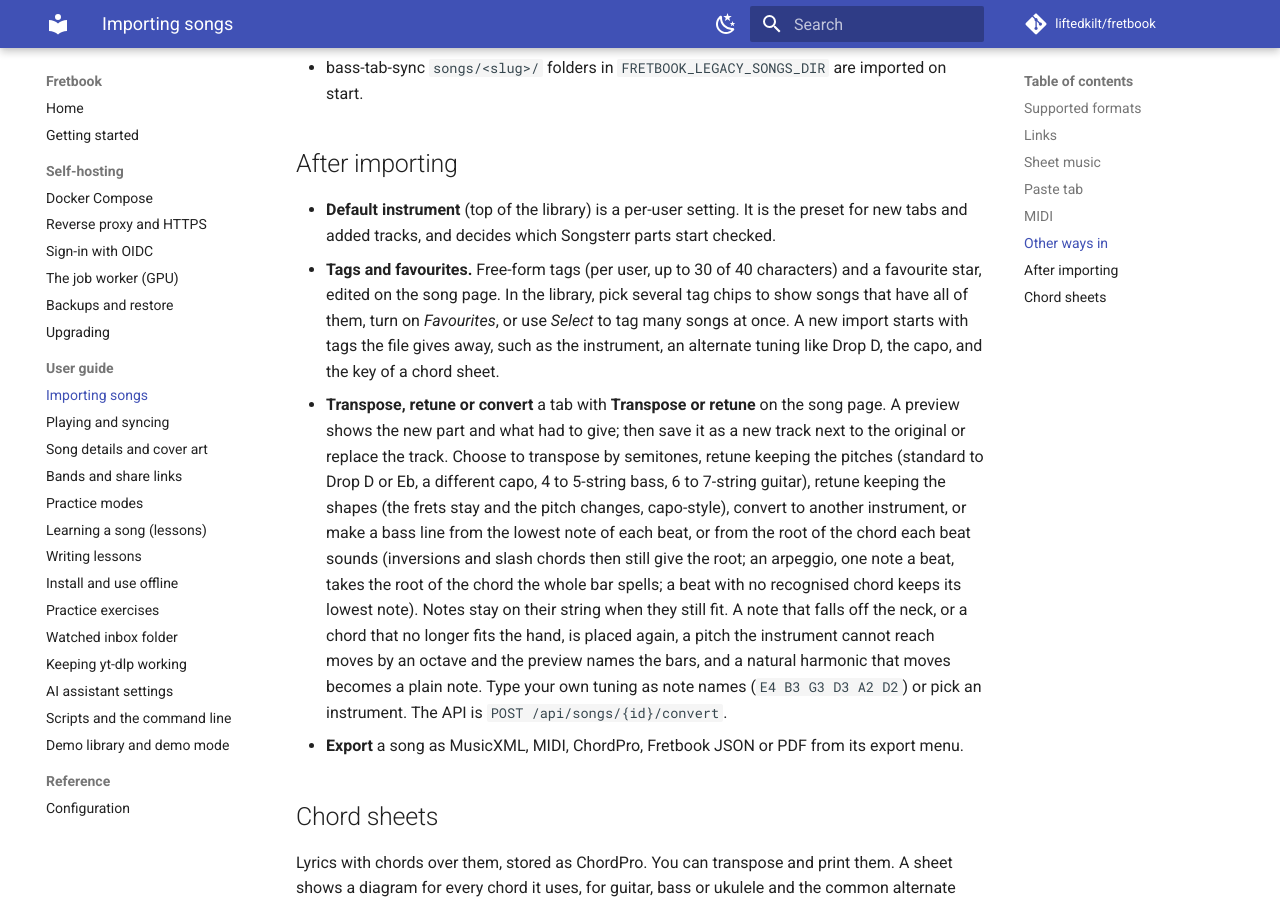
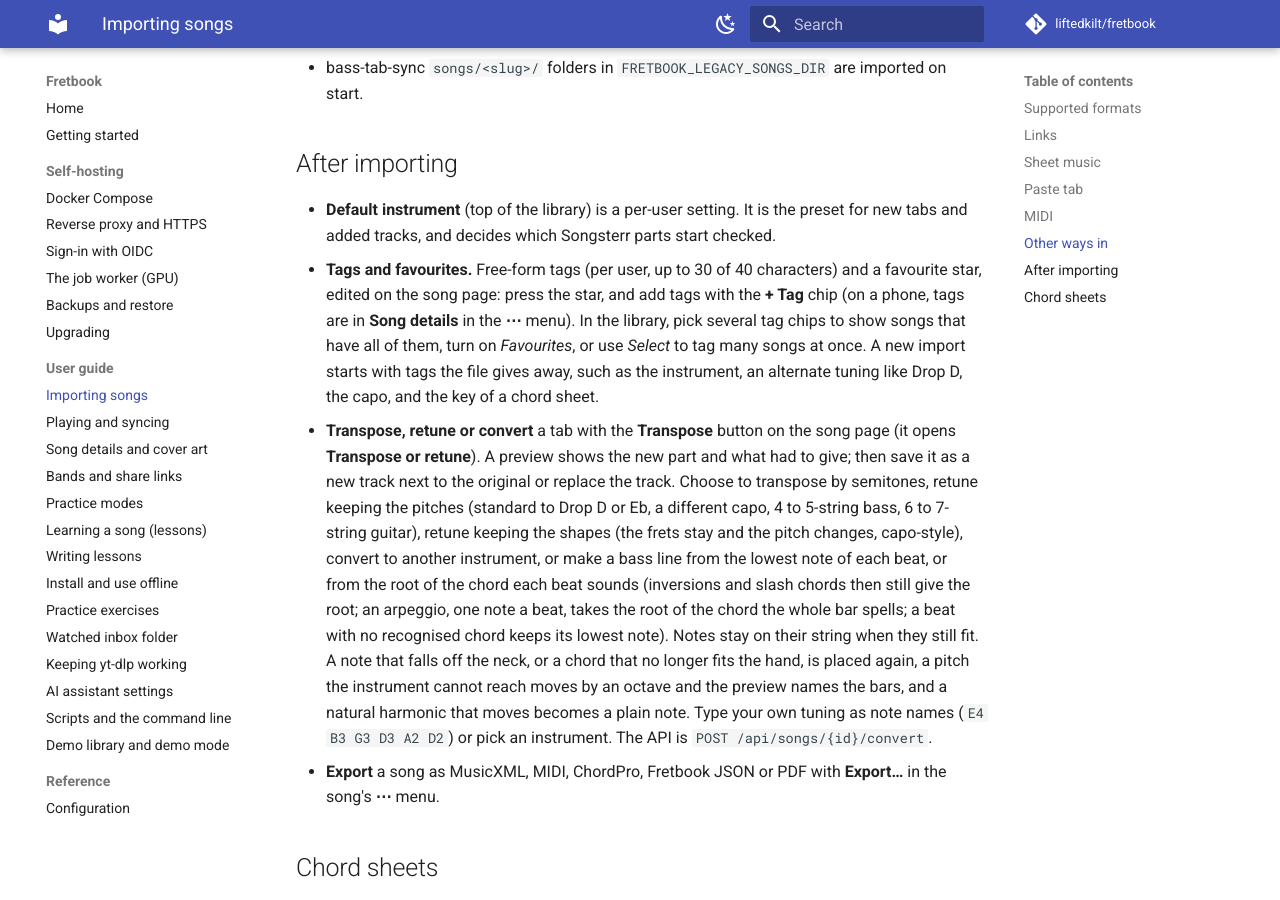
Before and after one commit to liftedkilt/fretbook, an MkDocs documentation site: the page built from docs/guides/importing.md, in a window 1280 px wide and 900 px high, scrolled down 3337 px. Built offline with MkDocs 1.6.1 and Material for MkDocs 9.7.7, drawn with Linux system fonts in a browser that asks for light colours; comment, search, counter and statistics services are not loaded.

Commit message:
docs: update the guides for the new song page header (#280)
Co-Authored-By: Claude Sonnet 5.5 <noreply@anthropic.com>

```diff
--- a/docs/guides/importing.md
+++ b/docs/guides/importing.md
@@ -92,10 +92,10 @@ every guitar and bass part with suggested instruments.
 - **Default instrument** (top of the library) is a per-user setting. It is the preset for new tabs and added tracks, and
   decides which Songsterr parts start checked.
 - **Tags and favourites.** Free-form tags (per user, up to 30 of 40 characters) and a favourite star, edited on the song
-  page. In the library, pick several tag chips to show songs that have all of them, turn on *Favourites*, or use *Select*
+  page: press the star, and add tags with the **+ Tag** chip (on a phone, tags are in **Song details** in the **⋯** menu). In the library, pick several tag chips to show songs that have all of them, turn on *Favourites*, or use *Select*
   to tag many songs at once. A new import starts with tags the file gives away, such as the instrument, an alternate
   tuning like Drop D, the capo, and the key of a chord sheet.
-- **Transpose, retune or convert** a tab with **Transpose or retune** on the song page. A preview shows the new part and
+- **Transpose, retune or convert** a tab with the **Transpose** button on the song page (it opens **Transpose or retune**). A preview shows the new part and
   what had to give; then save it as a new track next to the original or replace the track. Choose to transpose by
   semitones, retune keeping the pitches (standard to Drop D or Eb, a different capo, 4 to 5-string bass, 6 to 7-string
   guitar), retune keeping the shapes (the frets stay and the pitch changes, capo-style), convert to another instrument,
@@ -103,7 +103,7 @@ every guitar and bass part with suggested instruments.
   falls off the neck, or a chord that no longer fits the hand, is placed again, a pitch the instrument cannot reach moves
   by an octave and the preview names the bars, and a natural harmonic that moves becomes a plain note. Type your own
   tuning as note names (`E4 B3 G3 D3 A2 D2`) or pick an instrument. The API is `POST /api/songs/{id}/convert`.
-- **Export** a song as MusicXML, MIDI, ChordPro, Fretbook JSON or PDF from its export menu.
+- **Export** a song as MusicXML, MIDI, ChordPro, Fretbook JSON or PDF with **Export…** in the song's **⋯** menu.
 
 ## Chord sheets
 
```
Also changed, not shown: docs/guides/offline.md (+1 -1 lines), docs/guides/sharing.md (+2 -2 lines), docs/guides/song-details.md (+2 -2 lines).
